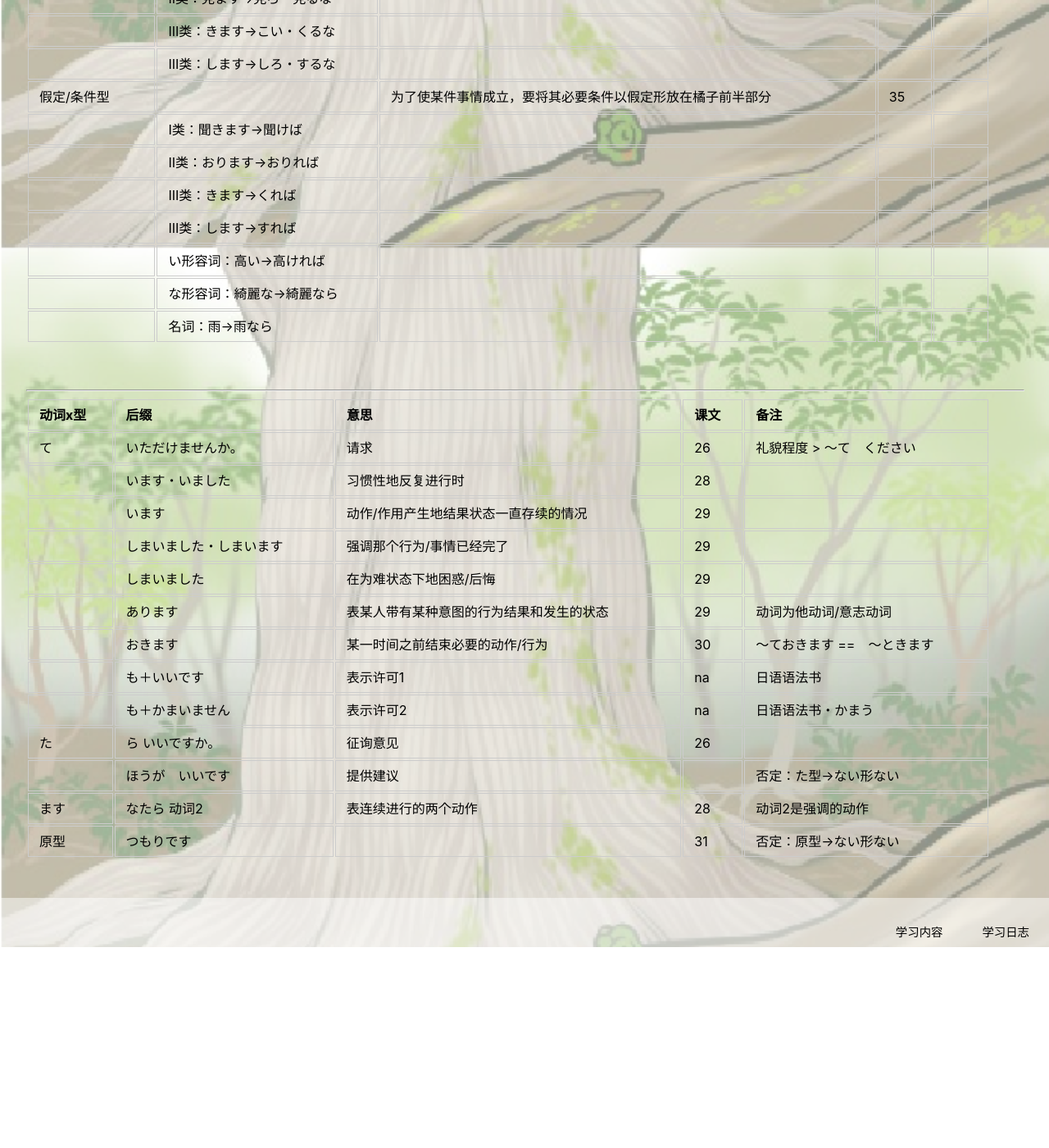
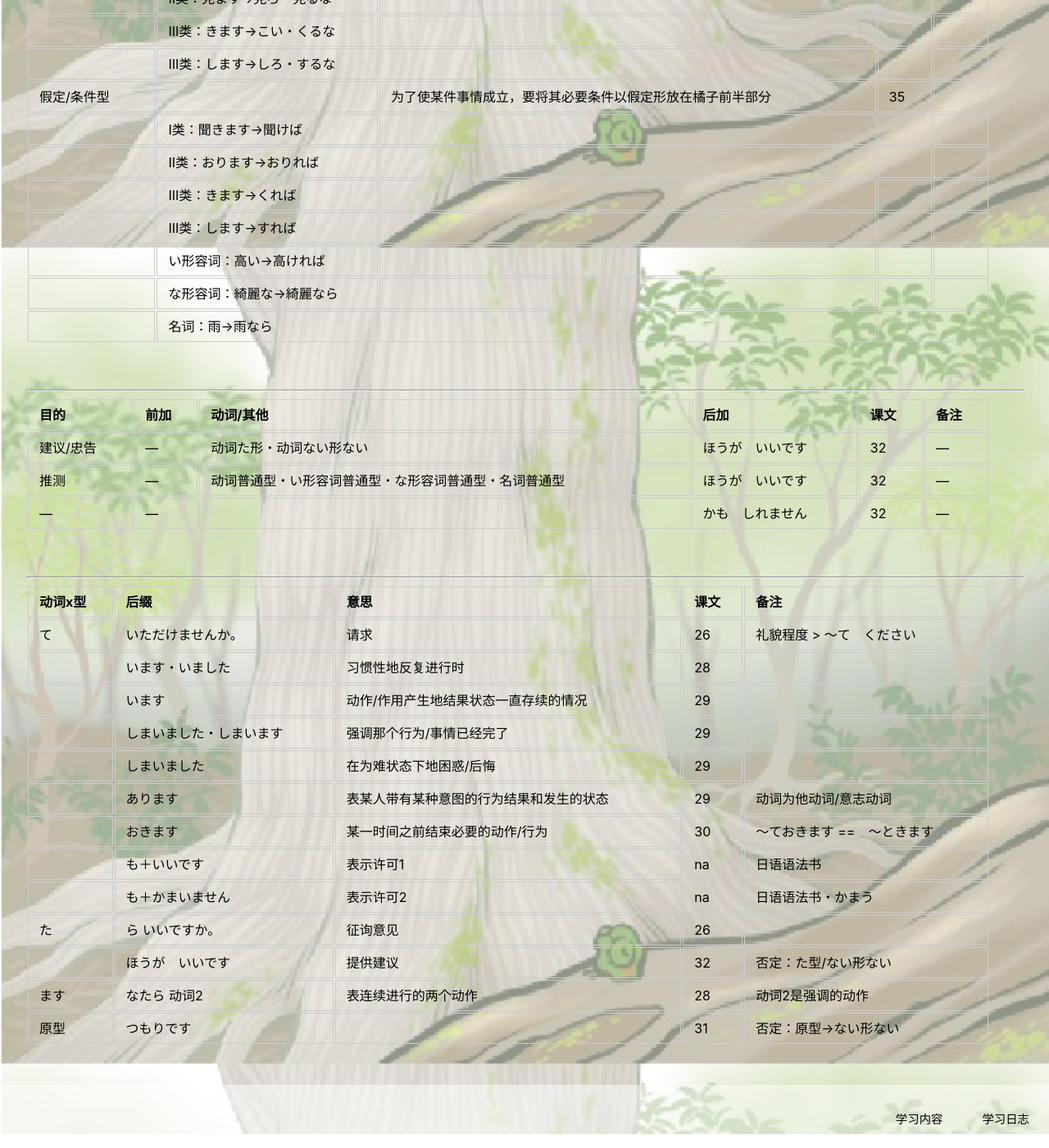
Before and after one commit to shunw/shunw.github.io, a Jekyll site: the page built from jp-grammar.md, in a window 1280 px wide and 1400 px high, scrolled down 693 px. Shown: the whole window at 82% size. Built offline with Jekyll 4.4.1, drawn with Linux system fonts in a browser that asks for light colours; before the commit the page ends 1865 px from its top, so only the background shows below that.

Commit message:
update jp-grammar

```diff
--- a/jp-grammar.md
+++ b/jp-grammar.md
@@ -4,9 +4,6 @@ title: 日文纠错
 ---
 
 # 日文语法
-
-
-
 
 |动词形态|变形|用处|课文|备注|
 |---|---|---|---|---|
@@ -37,6 +34,14 @@ title: 日文纠错
 
 <hr>
 
+|目的|前加|动词/其他|后加|课文|备注|
+|---|---|---|---|---|---|
+|建议/忠告|---|动词た形・动词ない形ない|ほうが　いいです|32|---|
+|推测|---|动词普通型・い形容词普通型・な形容词普通型・名词普通型|ほうが　いいです|32|---|
+|---|---||かも　しれません|32|---|
+
+<hr>
+
 |动词x型|后缀|意思|课文|备注|
 |---|---|---|---|---|
 |て|いただけませんか。|请求|26|礼貌程度 > 〜て　ください|
@@ -49,6 +54,6 @@ title: 日文纠错
 ||も＋いいです|表示许可1|na|日语语法书|
 ||も＋かまいません|表示许可2|na|日语语法书・かまう|
 |た|ら いいですか。|征询意见|26||
-||ほうが　いいです|提供建议||否定：た型→ない形ない|
+||ほうが　いいです|提供建议|32|否定：た型/ない形ない|
 |ます|なたら 动词2|表连续进行的两个动作|28|动词2是强调的动作|
 |原型|つもりです||31|否定：原型→ない形ない|
```
